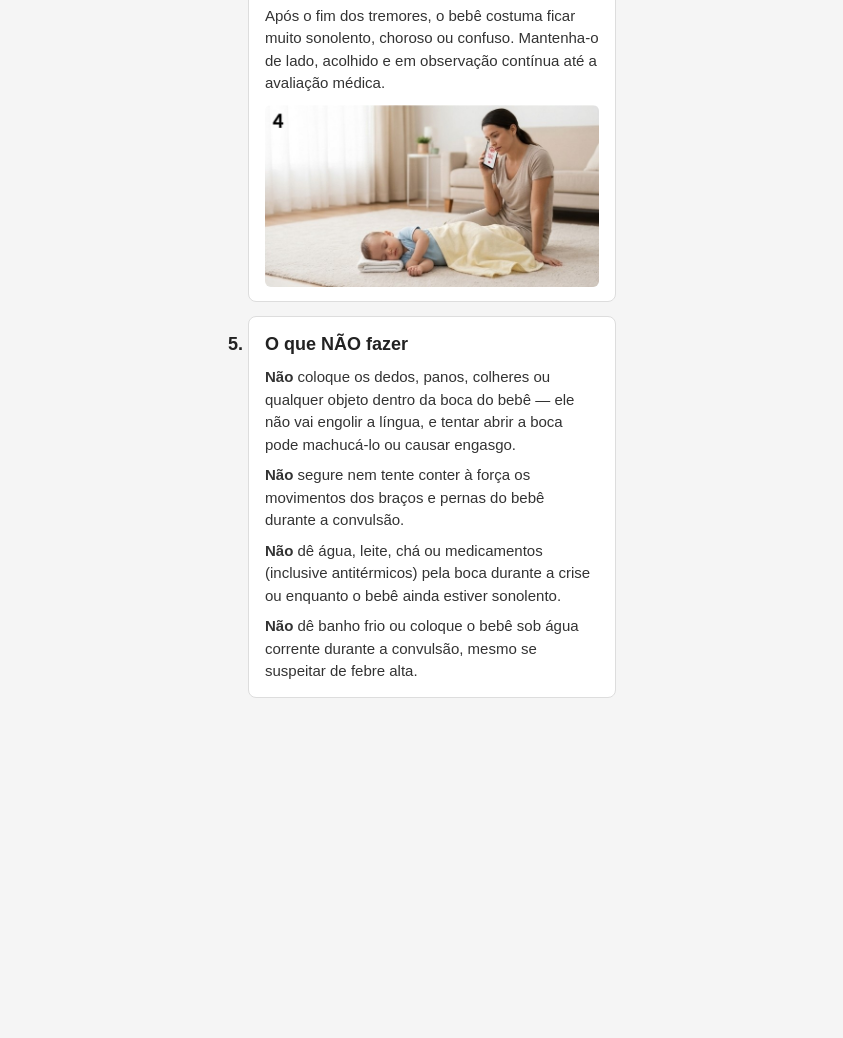
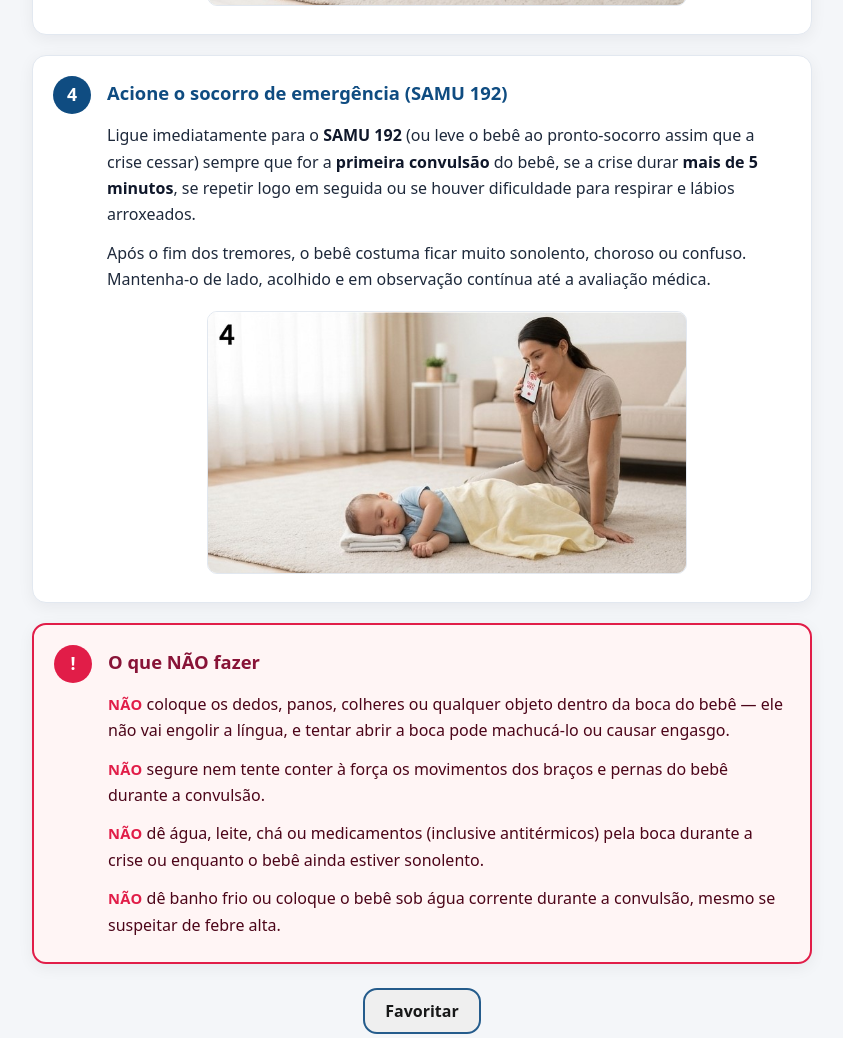
Before and after one commit to ADS-Grupo-39/Projeto-Integrado, a plain HTML site: page protocolos/convulsao_bebes.html in a window 1280 px wide. Shown: the part 1761-2799 px from the top of the page, without its empty margins (218-1061 px from the left). Before the commit the page ends 2489 px from the top, so only its background shows below. Drawn offline with Linux system fonts and the light colour scheme.

Commit message:
modificações, botão favoritar, mudança no visual da pagina principal

```diff
--- a/protocolos/convulsao_bebes.html
+++ b/protocolos/convulsao_bebes.html
@@ -4,7 +4,7 @@
     <meta charset="UTF-8">
     <meta name="viewport" content="width=device-width, initial-scale=1.0">
     <title>Como proceder em caso de... CONVULSÃO EM BEBÊS</title>
-    <link rel="stylesheet" href="./style.css">
+    <link rel="stylesheet" href="style.css">
 </head>
 <body>
     <h1>Como proceder em caso de...<br> CONVULSÃO EM BEBÊS</h1>
@@ -86,5 +86,8 @@
             </p>
         </li>
     </ol>
+    <form action="../backend/favoritar.php" method="POST">
+    <button type="submit">Favoritar</button>
+</form>
 </body>
 </html>
--- a/protocolos/style.css
+++ b/protocolos/style.css
@@ -1,60 +1,183 @@
-* {
+/* Reset e variáveis de tema */
+:root {
+    --bg-page: #f4f6f9;
+    --bg-card: #ffffff;
+    --text-main: #1e293b;
+    --text-muted: #475569;
+    --primary: #0f4c81;
+    --primary-light: #e0f2fe;
+    --danger-bg: #fff5f5;
+    --danger-border: #e11d48;
+    --danger-text: #881337;
+    --border-subtle: #e2e8f0;
+    --radius: 14px;
+    --shadow: 0 4px 16px rgba(15, 23, 42, 0.06);
+}
+
+*,
+*::before,
+*::after {
     box-sizing: border-box;
-    margin: 0;
-    padding: 0;
 }
 
 body {
-    font-family: Arial, Helvetica, sans-serif;
+    margin: 0;
+    padding: 24px 16px 48px;
+    font-family: system-ui, -apple-system, BlinkMacSystemFont, "Segoe UI", Roboto, sans-serif;
     font-size: 16px;
-    line-height: 1.5;
-    color: #222222;
-    background-color: #f5f5f5;
-    max-width: 420px;
-    margin: 0 auto;
-    padding: 16px;
+    line-height: 1.65;
+    color: var(--text-main);
+    background-color: var(--bg-page);
 }
 
+/* Cabeçalho principal */
 h1 {
-    font-size: 22px;
+    max-width: 780px;
+    margin: 0 auto 32px;
+    padding: 24px 20px;
+    text-align: center;
+    font-size: clamp(1.5rem, 4vw, 2.25rem);
+    font-weight: 800;
     line-height: 1.25;
-    text-align: center;
-    margin-bottom: 20px;
-    color: #b71c1c;
+    color: var(--primary);
+    background-color: var(--bg-card);
+    border-radius: var(--radius);
+    border-bottom: 4px solid var(--primary);
+    box-shadow: var(--shadow);
 }
 
+/* Lista numerada personalizada */
 ol {
-    padding-left: 20px;
+    counter-reset: passo;
+    list-style: none;
+    max-width: 780px;
+    margin: 0 auto;
+    padding: 0;
+    display: flex;
+    flex-direction: column;
+    gap: 20px;
 }
 
 ol > li {
-    font-weight: bold;
-    font-size: 18px;
-    background-color: #ffffff;
-    border-radius: 8px;
-    padding: 14px 16px;
-    margin-bottom: 14px;
-    border: 1px solid #dddddd;
+    counter-increment: passo;
+    position: relative;
+    background-color: var(--bg-card);
+    border: 1px solid var(--border-subtle);
+    border-radius: var(--radius);
+    padding: 22px 24px 24px 74px;
+    box-shadow: var(--shadow);
+    font-size: 1.15rem;
+    font-weight: 700;
+    color: var(--primary);
 }
 
-ol > li p {
-    font-weight: normal;
-    font-size: 15px;
-    margin-top: 8px;
-    color: #333333;
+/* Badge numerado à esquerda */
+ol > li::before {
+    content: counter(passo);
+    position: absolute;
+    left: 20px;
+    top: 20px;
+    width: 38px;
+    height: 38px;
+    display: flex;
+    align-items: center;
+    justify-content: center;
+    font-size: 1.1rem;
+    font-weight: 800;
+    color: #ffffff;
+    background-color: var(--primary);
+    border-radius: 50%;
 }
 
-/* Ajuste das imagens para tela de celular */
-img {
+/* Parágrafos dentro de cada passo */
+ol > li p {
+    margin: 12px 0 0;
+    font-size: 1rem;
+    font-weight: 400;
+    color: var(--text-main);
+}
+
+ol > li p:first-of-type {
+    margin-top: 14px;
+}
+
+/* Ênfases no texto */
+b {
+    font-weight: 700;
+    color: #0f172a;
+}
+
+/* Imagens ilustrativas */
+ol > li img {
     display: block;
     width: 100%;
-    max-width: 100%;
+    max-width: 480px;
     height: auto;
-    border-radius: 6px;
-    margin-top: 10px;
+    margin: 18px auto 4px;
+    border-radius: 10px;
+    border: 1px solid var(--border-subtle);
+    object-fit: cover;
 }
 
-/* Espaçamento caso a imagem fique solta entre itens da lista */
-ol > img {
-    margin-bottom: 14px;
+/* Destaque especial para o último item: "O que NÃO fazer" */
+ol > li:last-child {
+    background-color: var(--danger-bg);
+    border: 2px solid var(--danger-border);
+    color: var(--danger-text);
 }
+
+ol > li:last-child::before {
+    content: "!";
+    background-color: var(--danger-border);
+}
+
+ol > li:last-child p {
+    color: #4c0519;
+}
+
+ol > li:last-child b {
+    color: var(--danger-border);
+    text-transform: uppercase;
+    font-size: 0.92em;
+    letter-spacing: 0.02em;
+}
+
+button {
+    display: block;
+    margin: 24px auto 0;
+    padding: 10px 20px;
+
+    font-family: inherit;
+    font-size: 1rem;
+    font-weight: 700;
+
+    border: 2px solid var(--primary);
+    border-radius: var(--radius);
+
+    cursor: pointer;
+    transition: 0.2s ease;
+    opacity: 90%;
+}
+
+button:hover {
+    color: #0059ff;
+}
+
+
+/* Responsividade para telas pequenas */
+@media (max-width: 560px) {
+    body {
+        padding: 16px 12px 36px;
+    }
+
+    ol > li {
+        padding: 68px 18px 20px;
+    }
+
+    ol > li::before {
+        left: 18px;
+        top: 16px;
+        width: 36px;
+        height: 36px;
+    }
+}
--- a/style2.css
+++ b/style2.css
@@ -3,22 +3,23 @@
 }
 
 body {
-    font-family: "Trebuchet MS", sans-serif;
+    font-family: system-ui, -apple-system, BlinkMacSystemFont, "Segoe UI", Roboto, sans-serif;
+    color:#0f4c81;
     display: flex;
     align-items: center;
     text-align: center;
     flex-direction: column;
 
-    background-color: #fff4b0;
+    background-color: #f4f6f9;
 
     min-height: 100vh;
     margin: 0;
 
 }
 .titulo {
-    position:absolute;
 
-    top:25vh;
+    color:#0f4c81;
+    transform:translateY(30vh);
 
     display: flex;
     justify-content: center;
@@ -29,23 +30,25 @@ body {
 h1 {
     margin: 0;
     background-color: white;
+    border-radius: 14px;
     padding: 16px;
-    border: 2px solid black;
+    border: 2px solid #0f4c81;;
     font-size: clamp(24px,3vw,40px);
 }
 
 .box1 {
-    background-color: #ffd1a8;
-    border-left: 2px solid black;
-    border-right: 2px solid black;
 
-    min-height: 100vh;
+    background-color: #ffffff;
+    border: 2px solid #e2e8f0;
+
+    min-height: 80vh;
     width: 50%;
+    border-radius: 14px;
 
     display: flex;
     align-items: center;
     flex-direction: column;
-    justify-content: center;
+    padding-top: 35vh;
 }
 
 
@@ -55,39 +58,57 @@ form {
     display: flex;
     align-items: center;
     justify-content: center;
+    border-radius: 14px;
 
     width: 80%;
-    font-size: 24px;
+    font-size: clamp(12px,2vw,24px);
     padding: clamp(10px, 2vw, 20px);
     gap: clamp(10px, 2vw, 20px);
-    border: 2px solid black;
+    border: 2px solid #0f4c81;;
     background-color: white;
 
 }
 
 input {
     text-align: center;
+
 }
 
 button {
-    border-radius: 100%;
-    height: 45px;
-    width: 45px;
-    line-height: 30px;
-    padding: 0 20px;
+    width: clamp(35px, 8vw, 45px);
+    height: clamp(35px, 8vw, 45px);
+
     opacity: 50%;
-    transition-duration: 0.4s;
+    border-radius: 50%;
+    padding: 0;
+
 }
 
 button:hover {
-    background-color: red;
+    background-color: #0059ff;
     color: white;
 }
-
-#resultado{
+#resultado {
     display: flex;
     align-items: center;
     justify-content: center;
-    font-size: clamp(24px,2vw,24px);
-    gap: clamp(10px, 2vw, 15px);
+    gap: 15px;
+    margin-top:4vh;
+
+
+    font-family: inherit;
+    font-size: clamp(18px, 2vw, 24px);
+    line-height: 1;
 }
+
+#resultado h2 {
+    margin: 0;
+    font-size: inherit;
+    line-height: inherit;
+}
+
+#resultado p {
+    margin: 0;
+    font-size: inherit;
+    line-height: inherit;
+}
```
Also changed, not shown: protocolos/cortes_crianca.html (+3 -1 lines), protocolos/engasgo_adulto.html (+3 -1 lines), protocolos/pcr_adulto.html (+3 -1 lines), protocolos/queimadura_adulto.html (+3 -1 lines), protocolos/queimadura_crianca.html (+3 -1 lines), 2 other files.
